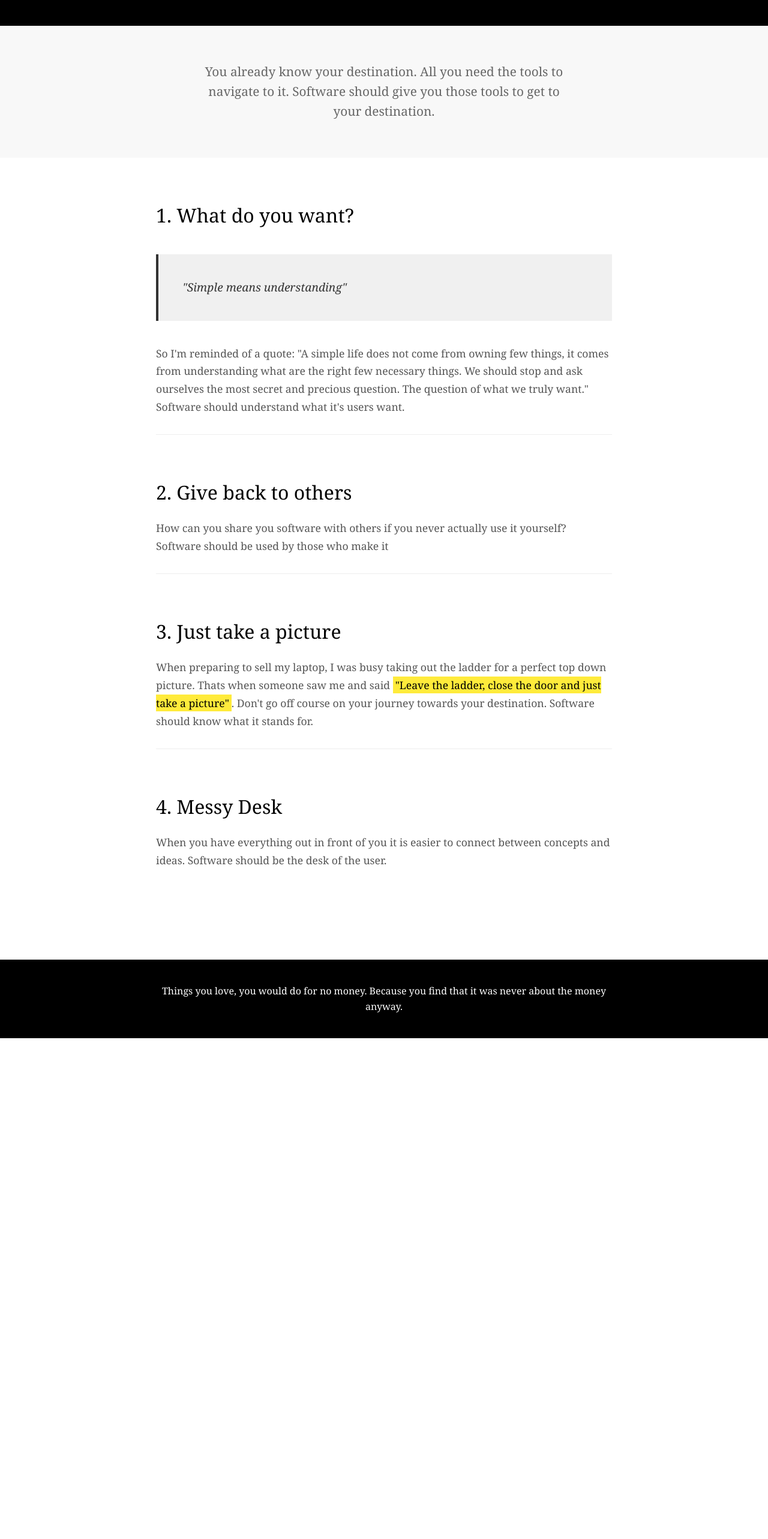
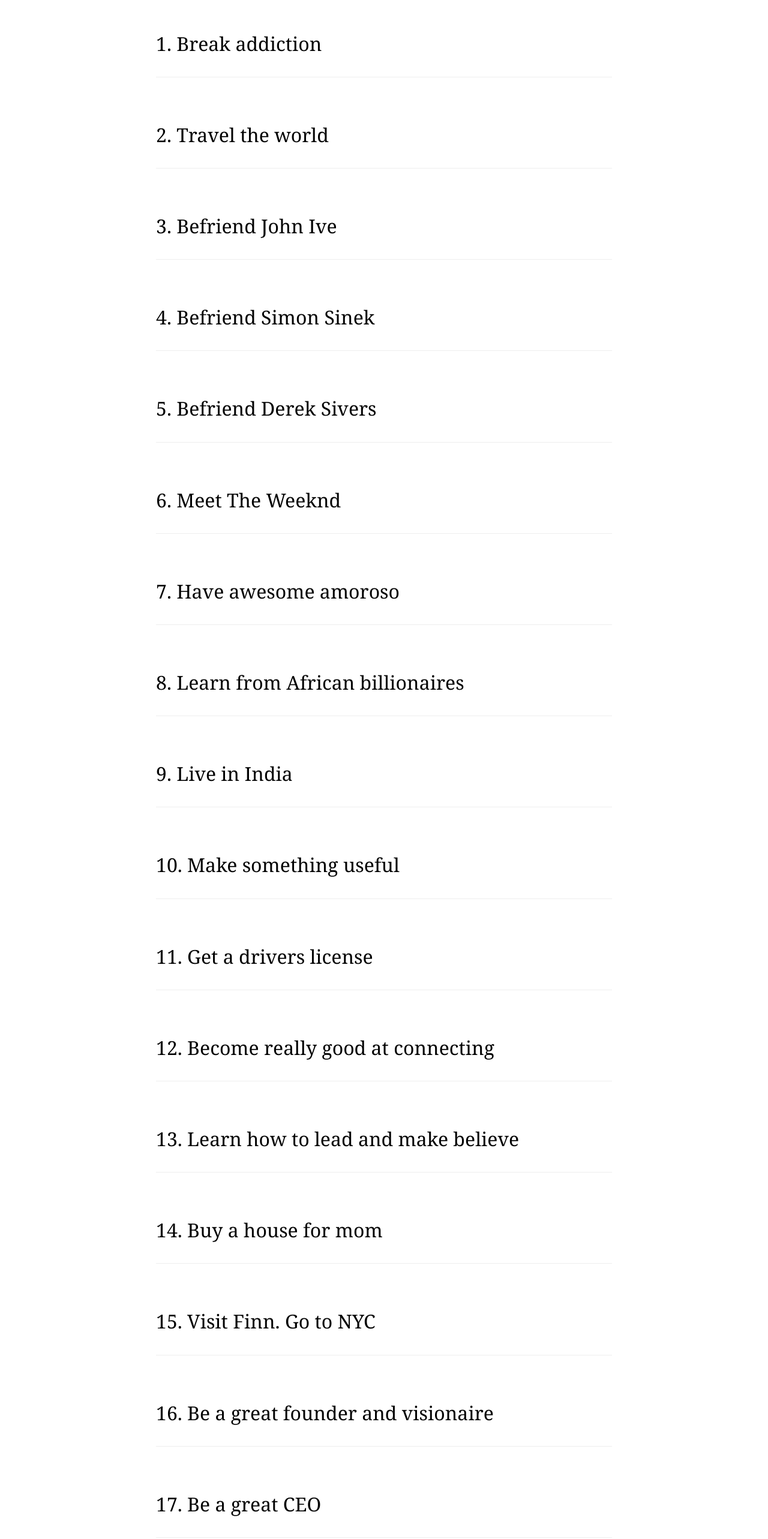
Before and after one commit to AlreadyArio/Outone, a Next.js app: page /goals in a window 1280 px wide. Shown: the part 174-2740 px from the top of the page at 60% size. Before the commit the page ends 1905 px from the top, so only its background shows below. Built offline with nearby package versions, Linux system fonts and the light colour scheme.

Commit message:
Update page.js

```diff
--- a/src/app/goals/page.js
+++ b/src/app/goals/page.js
@@ -3,47 +3,183 @@
     <>
       <header className="header">
         <div className="container">
-          <h1>Outone</h1>
-          <p className="subtitle"></p>
+          <p className="subtitle">50 goals + 1 which is post scriptum.</p>
         </div>
       </header>
-
-      <section className="hero">
-        <div className="container">
-          <p>You already know your destination. All you need the tools to navigate to it. Software should give you those tools to get to your destination.</p>
-        </div>
-      </section>
 
       <section className="manifesto">
         <div className="container">
           <div className="principle">
-            <h3>1. What do you want?</h3>
-            <div className="quote">
-              &quot;Simple means understanding&quot;
-            </div>
-            <p>So I&apos;m reminded of a quote: &quot;A simple life does not come from owning few things, it comes from understanding what are the right few necessary things. We should stop and ask ourselves the most secret and precious question. The question of what we truly want.&quot; Software should understand what it&apos;s users want.</p>
+            <h3>1. Break addiction</h3>
+          </div>
+    <div className="principle">
+            <h3>2. Travel the world</h3>
+          </div>
+    <div className="principle">
+            <h3>3. Befriend John Ive</h3>
+          </div>
+    <div className="principle">
+            <h3>4. Befriend Simon Sinek</h3>
+          </div>
+    <div className="principle">
+            <h3>5. Befriend Derek Sivers</h3>
+          </div>
+    <div className="principle">
+            <h3>6. Meet The Weeknd</h3>
+          </div>
+    <div className="principle">
+            <h3>7. Have awesome amoroso</h3>
+          </div>
+    <div className="principle">
+            <h3>8. Learn from African billionaires</h3>
+          </div>
+    <div className="principle">
+            <h3>9. Live in India</h3>
+          </div>
+    <div className="principle">
+            <h3>10. Make something useful</h3>
+          </div>
+    <div className="principle">
+            <h3>11. Get a drivers license</h3>
+          </div>
+    <div className="principle">
+            <h3>12. Become really good at connecting</h3>
           </div>
 
-          <div className="principle">
-            <h3>2. Give back to others</h3>
-            <p>How can you share you software with others if you never actually use it yourself? Software should be used by those who make it</p>
+    <div className="principle">
+            <h3>13. Learn how to lead and make believe</h3>
+          </div>
+    <div className="principle">
+            <h3>14. Buy a house for mom</h3>
+          </div>
+    <div className="principle">
+            <h3>15. Visit Finn. Go to NYC</h3>
+          </div>
+    <div className="principle">
+            <h3>16. Be a great founder and visionaire</h3>
+          </div>
+    <div className="principle">
+            <h3>17. Be a great CEO</h3>
+          </div>
+    <div className="principle">
+            <h3>18. Write a book</h3>
+          </div>
+    <div className="principle">
+            <h3>19. Be in a long fun and inspiring relationship</h3>
+          </div>
+    <div className="principle">
+            <h3>20. Fly on a private plane</h3>
+          </div>
+    <div className="principle">
+            <h3>21. Have a private driver</h3>
+          </div>
+    <div className="principle">
+            <h3>22. Own businesses</h3>
+          </div>
+    <div className="principle">
+            <h3>23. Keep a journal</h3>
+          </div>
+    <div className="principle">
+            <h3>24. Lead teams</h3>
+          </div>
+    <div className="principle">
+            <h3>25. Solve global warming</h3>
+          </div>
+    <div className="principle">
+            <h3>26. Sail with Finn</h3>
+          </div>
+    <div className="principle">
+            <h3>27. Friends with brother</h3>
+          </div>
+    <div className="principle">
+            <h3>28. Eat with kings and queens of all countries</h3>
+          </div>
+    <div className="principle">
+            <h3>29. Fly hot air balloon</h3>
+          </div>
+    <div className="principle">
+            <h3>30. Make Avatar Last Airbender version 3</h3>
+          </div>
+    <div className="principle">
+            <h3>31. Japan with Finn & Bora</h3>
+          </div>
+    <div className="principle">
+            <h3>32. Christmas with all family</h3>
+          </div>
+    <div className="principle">
+            <h3>33. Make name to upcoming models</h3>
+          </div>
+    <div className="principle">
+            <h3>34. Reinvent kitchen appliances</h3>
+          </div>
+    <div className="principle">
+            <h3>35. Be a great friend</h3>
+          </div>
+    <div className="principle">
+            <h3>36. Big Sound Stage</h3>
+          </div>
+    <div className="principle">
+            <h3>37. Monaco</h3>
+          </div>
+    <div className="principle">
+            <h3>38. Work with awesome people</h3>
+          </div>
+    <div className="principle">
+            <h3>39. Advance robotics and domotics</h3>
+          </div>
+    <div className="principle">
+            <h3>40. start a movement</h3>
+          </div>
+    <div className="principle">
+            <h3>41. Become a brilliant mind</h3>
           </div>
 
-          <div className="principle">
-            <h3>3. Just take a picture</h3>
-            <p>When preparing to sell my laptop, I was busy taking out the ladder for a perfect top down picture. Thats when someone saw me and said <span className="highlight">&quot;Leave the ladder, close the door and just take a picture&quot;</span>. Don&apos;t go off course on your journey towards your destination. Software should know what it stands for.</p>
+    <div className="principle">
+            <h3>42. Be the Jim Rohn for the new guys</h3>
           </div>
 
-          <div className="principle">
-            <h3>4. Messy Desk</h3>
-            <p>When you have everything out in front of you it is easier to connect between concepts and ideas. Software should be the desk of the user.</p>
+    <div className="principle">
+            <h3>43. Learn conflict and arguments</h3>
           </div>
+
+    <div className="principle">
+            <h3>44. Become the fastest business builder</h3>
+          </div>
+
+    <div className="principle">
+            <h3>45. Put NL on global stage</h3>
+          </div>
+
+    <div className="principle">
+            <h3>46. Make Africa great</h3>
+          </div>
+
+    <div className="principle">
+            <h3>47. Freedom Financial</h3>
+          </div>
+
+    <div className="principle">
+            <h3>48. Dyson!!!!!!!</h3>
+          </div>
+
+    <div className="principle">
+            <h3>49. Live Poor, Live Rich</h3>
+          </div>
+
+    <div className="principle">
+            <h3>50. Make them proud. x</h3>
+          </div>
+
+    <div className="principle">
+            <h3>51. Visit museums</h3>
+          </div>
+
         </div>
       </section>
 
       <footer>
         <div className="container">
-          <p>Things you love, you would do for no money. Because you find that it was never about the money anyway.</p>
+          <p></p>
         </div>
       </footer>
     </>
```
